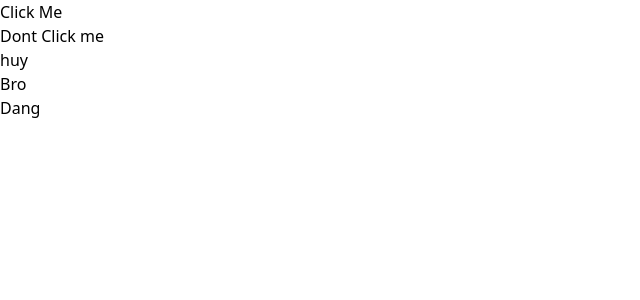
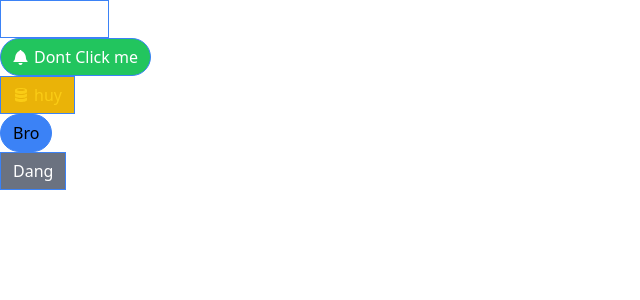
Before and after one commit to DarrenKim94/react-components, a React (Create React App) app: page / in a window 1280 px wide. Shown: the top 300 px of the page, without its empty margins (0-640 px from the left). Built offline with nearby package versions, Linux system fonts and the light colour scheme.

Commit message:
add icons

```diff
--- a/package.json
+++ b/package.json
@@ -6,9 +6,11 @@
     "@testing-library/jest-dom": "^5.16.5",
     "@testing-library/react": "^13.4.0",
     "@testing-library/user-event": "^13.5.0",
+    "classnames": "^2.3.2",
     "prop-types": "^15.8.1",
     "react": "^18.2.0",
     "react-dom": "^18.2.0",
+    "react-icons": "^4.8.0",
     "react-scripts": "5.0.1",
     "web-vitals": "^2.1.4"
   },
--- a/src/App.js
+++ b/src/App.js
@@ -1,16 +1,26 @@
 import Button from "./Button";
+import {GoBell, GoCloudDownload, GoDatabase} from 'react-icons/go';
 
 function App() {
     return (
         <div>
             <div>
-                <Button danger outline>Click Me</Button>
+                <Button success outline>
+                    <GoCloudDownload />
+                    Click Me
+                </Button>
             </div>
             <div>
-                <Button success rounded>Dont Click me</Button>
+                <Button success rounded>
+                    <GoBell />
+                    Dont Click me
+                </Button>
             </div>
             <div>
-                <Button warning outline>huy</Button>
+                <Button warning outline>
+                    <GoDatabase />
+                    huy
+                </Button>
             </div>
             <div>
                 <Button primary rounded>Bro</Button>
--- a/src/Button.js
+++ b/src/Button.js
@@ -1,4 +1,9 @@
-import PropTypes from 'prop-types';
+import className from "classnames";
+
+const finalClassName = className({
+    'bg-blue-500': true,
+    'text-yellow-500': false,
+});
 
 function Button({
     children,
@@ -11,8 +16,20 @@ function Button({
     rounded,
 
 }) {
+    const classes = className('flex items-center px-3 py-1.5 border',{
+        'border-blue-500 bg-blue-500 text-black': primary,
+        'border-blue-500 bg-gray-500 text-white': secondary,
+        'border-blue-500 bg-green-500 text-white': success,
+        'border-blue-500 bg-yellow-500 text-white': warning,
+        'border-blue-500 bg-red-500 text-white': danger,
+        'rounded-full': rounded,
+        'bg-white': outline,
+        'text-blue-500': outline && primary,
+        'text-gray-900': outline && secondary,'text-green-500': outline && success,'text-yellow-400': outline && warning,'text-red-500': outline && danger,
+    });
+
     return (
-        <button>{children}</button>
+        <button className={classes} >{children}</button>
     );
 }
 
--- a/src/index.css
+++ b/src/index.css
@@ -1,3 +1,7 @@
 @tailwind base;
 @tailwind components;
 @tailwind utilities;
+
+button > svg {
+    margin-right: 5px;
+}
```
Also changed, not shown: 1 other file (tests, documents, lock files or other folders).
